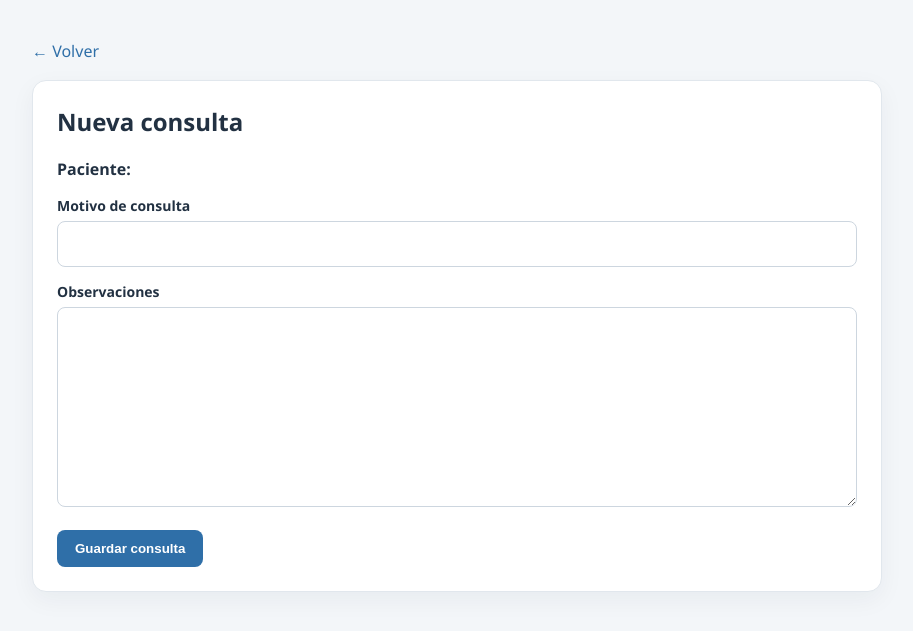
After one commit to jcarlospm05/historia-clinica-desktop, a Flask app: template templates/consultation.html in a window 1280 px wide. The commit adds this page. Shown: the top 631 px of the page, without its empty margins (183-1096 px from the left). Run offline with Flask 3, Linux system fonts and the light colour scheme; the template is opened without the code that fills it, so the values that code supplies are empty.

Commit message:
Add files via upload

```diff
--- a/app.py
+++ b/app.py
@@ -32,6 +32,18 @@ def init_db():
         sex TEXT,
         phone TEXT,
         created_at TEXT NOT NULL
+    );
+
+    CREATE TABLE IF NOT EXISTS consultations (
+        id INTEGER PRIMARY KEY AUTOINCREMENT,
+        consultation_no TEXT UNIQUE,
+        patient_id INTEGER NOT NULL,
+        consultation_date TEXT NOT NULL,
+        reason TEXT,
+        notes TEXT,
+        status TEXT NOT NULL DEFAULT 'BORRADOR',
+        created_at TEXT NOT NULL,
+        FOREIGN KEY(patient_id) REFERENCES patients(id)
     );
 
     CREATE TABLE IF NOT EXISTS reports (
@@ -115,6 +127,57 @@ def patient_detail(patient_id):
 
     return render_template("patient.html", patient=patient, reports=reports)
 
+
+@app.route("/patients/<int:patient_id>/consultations/new")
+def new_consultation(patient_id):
+    conn = db()
+    patient = conn.execute("SELECT * FROM patients WHERE id=?", (patient_id,)).fetchone()
+    conn.close()
+
+    if patient is None:
+        return "Paciente no encontrado", 404
+
+    return render_template("consultation.html", patient=patient)
+
+@app.post("/patients/<int:patient_id>/consultations")
+def create_consultation(patient_id):
+    reason = request.form.get("reason", "").strip()
+    notes = request.form.get("notes", "").strip()
+
+    conn = db()
+    patient = conn.execute("SELECT * FROM patients WHERE id=?", (patient_id,)).fetchone()
+
+    if patient is None:
+        conn.close()
+        return "Paciente no encontrado", 404
+
+    now = datetime.now()
+    cur = conn.execute("""
+        INSERT INTO consultations
+        (consultation_no, patient_id, consultation_date, reason, notes, status, created_at)
+        VALUES (NULL, ?, ?, ?, ?, 'BORRADOR', ?)
+    """, (
+        patient_id,
+        now.strftime("%Y-%m-%d"),
+        reason or None,
+        notes or None,
+        now.isoformat(timespec="seconds")
+    ))
+
+    consultation_id = cur.lastrowid
+    consultation_no = f"CON-{now.year}-{consultation_id:06d}"
+
+    conn.execute(
+        "UPDATE consultations SET consultation_no=? WHERE id=?",
+        (consultation_no, consultation_id)
+    )
+    conn.commit()
+    conn.close()
+
+    flash(f"Consulta creada: {consultation_no}")
+    return redirect(url_for("patient_detail", patient_id=patient_id))
+
+
 @app.post("/patients/<int:patient_id>/report")
 def create_report(patient_id):
     conn = db()
--- a/static/style.css
+++ b/static/style.css
@@ -25,3 +25,11 @@ button{margin-top:18px;padding:11px 18px;border:0;border-radius:8px;background:#
   .patient-row{grid-template-columns:1fr}
   .patient-data{grid-template-columns:1fr}
 }
+
+textarea{width:100%;padding:11px 12px;border:1px solid #cdd6df;border-radius:8px;font:inherit;resize:vertical}
+.actions{display:flex;gap:12px;align-items:center;margin-top:18px}
+.actions form{margin:0}
+.actions button{margin-top:0}
+.button-link{display:inline-block;padding:11px 18px;border-radius:8px;background:#2f6fa8;color:white;font-weight:700;text-decoration:none}
+.consult-row{display:grid;grid-template-columns:180px 120px 120px 1fr;gap:12px;padding:12px 8px;border-bottom:1px solid #edf1f5}
+@media(max-width:760px){.consult-row{grid-template-columns:1fr}}
--- /dev/null
+++ b/templates/consultation.html
@@ -0,0 +1,29 @@
+<!doctype html>
+<html lang="es">
+<head>
+  <meta charset="utf-8">
+  <meta name="viewport" content="width=device-width, initial-scale=1">
+  <title>Nueva consulta</title>
+  <link rel="stylesheet" href="{{ url_for('static', filename='style.css') }}">
+</head>
+<body>
+<div class="container narrow">
+  <a href="{{ url_for('patient_detail', patient_id=patient['id']) }}" class="back">← Volver</a>
+
+  <section class="card">
+    <h1>Nueva consulta</h1>
+    <p><b>Paciente:</b> {{ patient['first_name'] }} {{ patient['last_name'] }}</p>
+
+    <form method="post" action="{{ url_for('create_consultation', patient_id=patient['id']) }}">
+      <label>Motivo de consulta</label>
+      <input name="reason">
+
+      <label>Observaciones</label>
+      <textarea name="notes" rows="8"></textarea>
+
+      <button type="submit">Guardar consulta</button>
+    </form>
+  </section>
+</div>
+</body>
+</html>
```
Also changed, not shown: templates/patient.html (+22 -3 lines), README.md.
